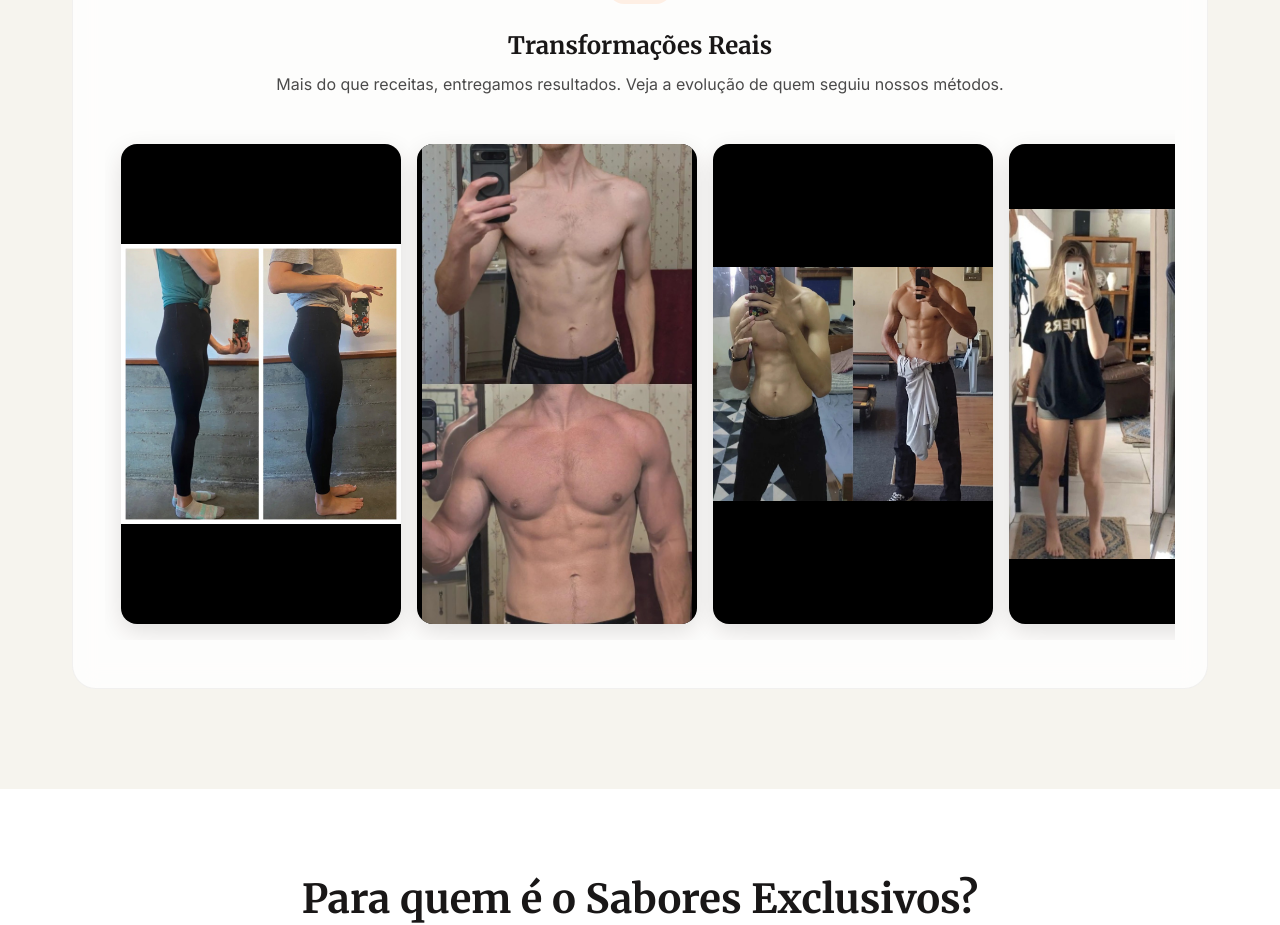
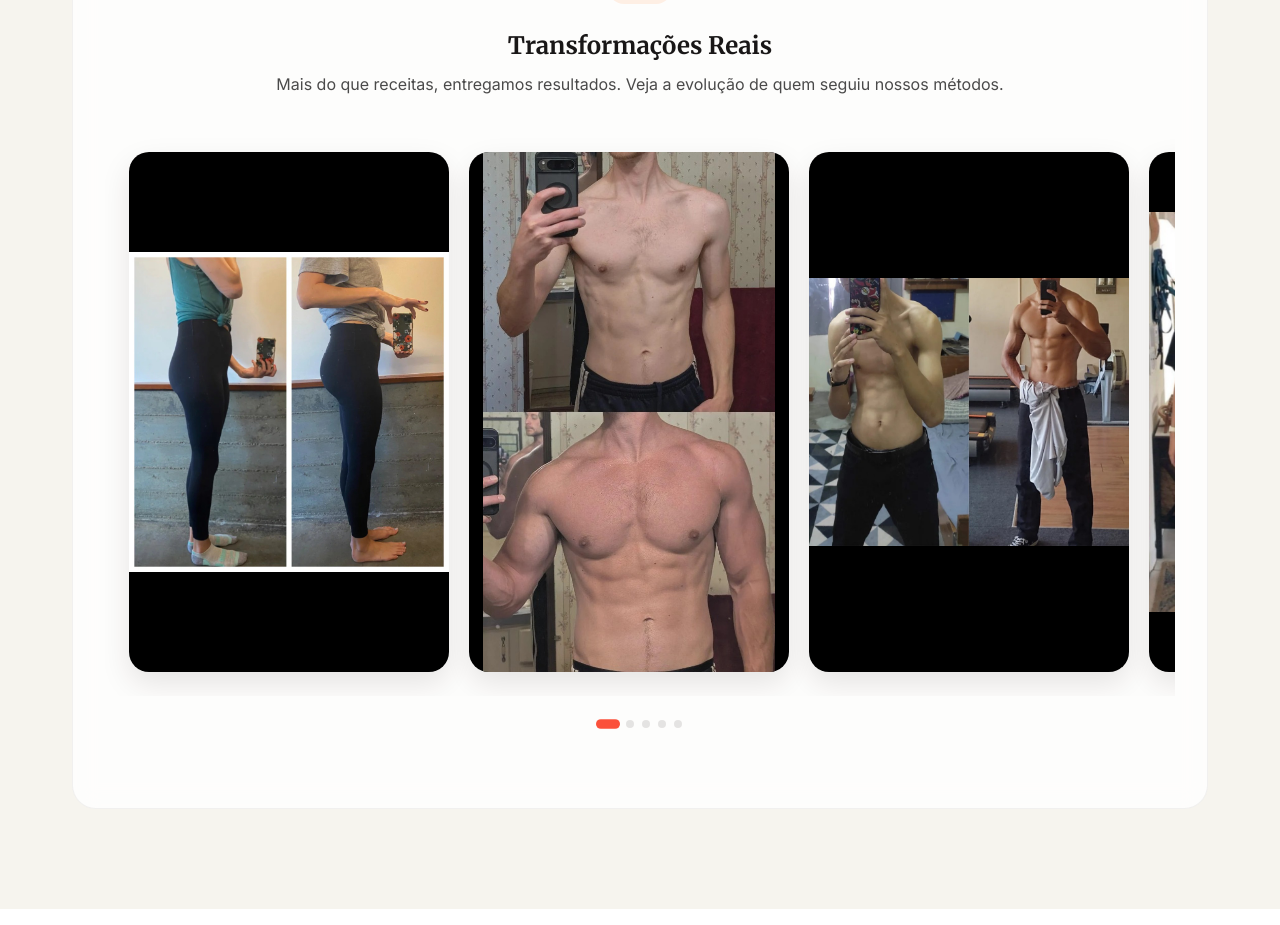
Before and after one commit to YohanSaibb026/LeadingPage, a React (Vite) app: page / in a window 1280 px wide. Shown: the part 3460-4385 px from the top of the page. Built offline with nearby package versions, Linux system fonts and the light colour scheme.

Commit message:
style: implement peek effect and pagination dots for transformations slider

```diff
--- a/src/App.css
+++ b/src/App.css
@@ -564,16 +564,13 @@
 .transformations-grid {
     display: flex;
     overflow-x: auto;
-    gap: 1rem;
-    padding: 1rem 1rem;
-    /* Add horizontal padding for peek effect */
+    gap: 1.25rem;
+    padding: 1.5rem 1.5rem;
     margin-top: 1rem;
     scroll-snap-type: x mandatory;
     -webkit-overflow-scrolling: touch;
     width: 100%;
-    /* Constrain width */
     box-sizing: border-box;
-    /* Include padding in width */
 }
 
 .transformations-grid::-webkit-scrollbar {
@@ -581,14 +578,15 @@
 }
 
 .transform-item {
-    flex: 0 0 280px;
-    /* Match story card width */
-    height: 480px;
-    /* Consistently tall for vertical photos */
+    flex: 0 0 85%;
+    /* Peek effect: reveals 15% of the next card */
+    max-width: 320px;
+    /* Limit on larger screens */
+    height: 520px;
     scroll-snap-align: center;
-    border-radius: 16px;
+    border-radius: 20px;
     overflow: hidden;
-    box-shadow: 0 8px 24px rgba(0, 0, 0, 0.12);
+    box-shadow: 0 12px 30px rgba(0, 0, 0, 0.1);
     background: #000;
 }
 
@@ -597,7 +595,30 @@
     height: 100%;
     display: block;
     object-fit: contain;
-    /* Ensures the whole image is visible without cropping */
+}
+
+/* Pagination Dots */
+.transform-pagination {
+    display: flex;
+    justify-content: center;
+    gap: 8px;
+    margin-top: 1.5rem;
+    margin-bottom: 2rem;
+}
+
+.pagination-dot {
+    width: 8px;
+    height: 8px;
+    border-radius: 50%;
+    background-color: rgba(0, 0, 0, 0.1);
+    transition: all 0.3s ease;
+}
+
+.pagination-dot.active {
+    background-color: var(--primary);
+    transform: scale(1.2);
+    width: 20px;
+    border-radius: 4px;
 }
 
 /* CTA */
--- a/src/App.tsx
+++ b/src/App.tsx
@@ -27,6 +27,17 @@ const BrandBadge = ({ children }: { children?: React.ReactNode }) => (
 function App() {
     const { t } = useTranslation();
     const [openFaq, setOpenFaq] = useState<number | null>(null);
+    const [activeTransformIndex, setActiveTransformIndex] = useState(0);
+
+    const handleTransformScroll = (e: React.UIEvent<HTMLDivElement>) => {
+        const container = e.currentTarget;
+        const scrollPosition = container.scrollLeft;
+        const cardWidth = container.offsetWidth * 0.85; // matches card width in css
+        const index = Math.round(scrollPosition / cardWidth);
+        if (index !== activeTransformIndex) {
+            setActiveTransformIndex(index);
+        }
+    };
 
     const stories = [
         { name: 'Sarah L.', avatar: 'https://images.unsplash.com/photo-1494790108377-be9c29b29330?w=150&h=150&fit=crop', content: meal1 },
@@ -204,11 +215,19 @@ function App() {
                         <div className="icon-wrapper"><Star /></div>
                         <h3>{t('features.transformations.title')}</h3>
                         <p>{t('features.transformations.desc')}</p>
-                        <div className="transformations-grid">
+                        <div className="transformations-grid" onScroll={handleTransformScroll}>
                             {transformations.map((img, i) => (
                                 <div key={i} className="transform-item">
                                     <img src={img} alt={`Transformation ${i + 1}`} />
                                 </div>
+                            ))}
+                        </div>
+                        <div className="transform-pagination">
+                            {transformations.map((_, i) => (
+                                <div
+                                    key={i}
+                                    className={`pagination-dot ${activeTransformIndex === i ? 'active' : ''}`}
+                                />
                             ))}
                         </div>
                     </div>
```
